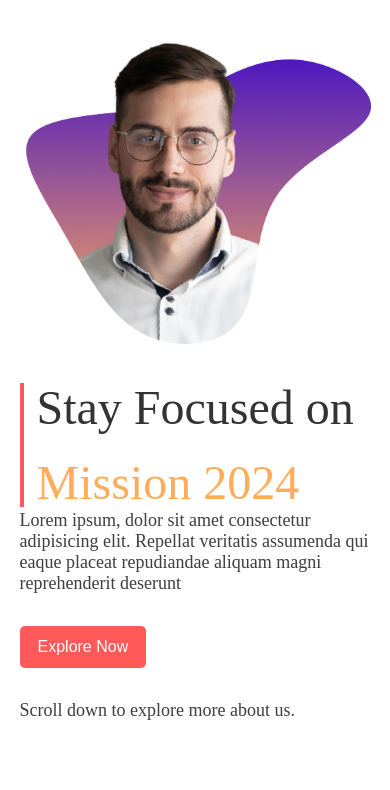
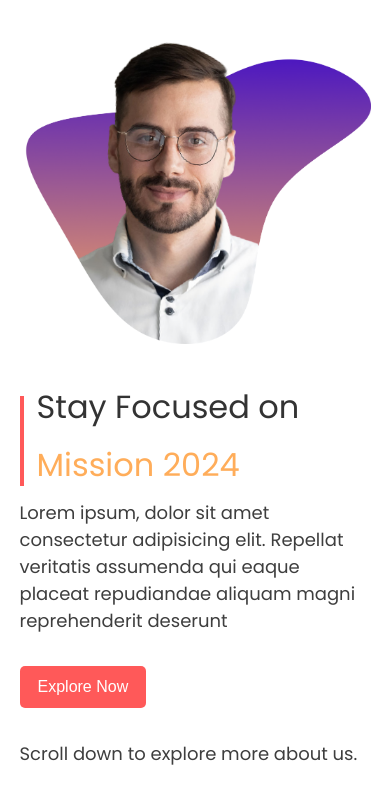
Before and after one commit to jahidhasansabbir/Responsive_mission, a plain HTML site: page index.html in a window 390 px wide. Shown: the top 790 px of the page. Drawn offline with Linux system fonts and the light colour scheme.

Commit message:
Everything is checked

```diff
--- a/style/style.css
+++ b/style/style.css
@@ -1,3 +1,7 @@
+/* Poppins font */
+@import url('https://fonts.googleapis.com/css2?family=Poppins:ital,wght@0,100;0,200;0,300;0,400;0,500;0,600;0,700;0,800;0,900;1,100;1,200;1,300;1,400;1,500;1,600;1,700;1,800;1,900&display=swap');
+
+/* shared stylesheets */
 * {
   margin: 0;
   padding: 0;
@@ -6,6 +10,7 @@
 body {
   max-width: 1280px;
   margin: 0 auto;
+  font-family: "Poppins", serif;
 }
 
 header,
@@ -207,10 +212,19 @@ footer>div{
   .hero .text-container,
   .application .img-container {
     width: 100%;
+    justify-content: center;
   }
   .heading-first,
-  .heading-last {
-    font-size: 48px;
+  .heading-last,
+  .application h2,
+  .application .text-container h3,
+  .about .text-container h3,
+  .mission h2{
+    font-size: 32px;
+    margin-bottom: 10px;
+  }
+  .bar{
+    height: 90px;
   }
   footer>div{
     width: calc(100% - 10%);
```
